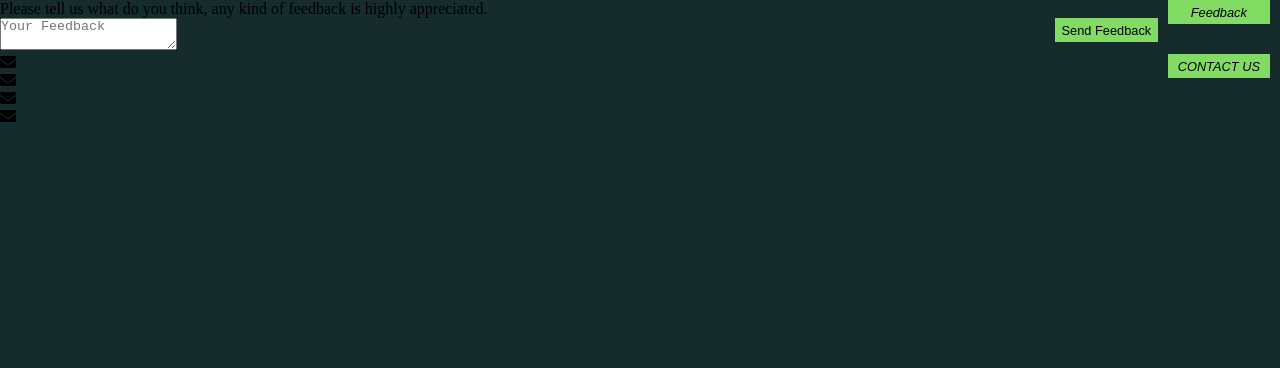
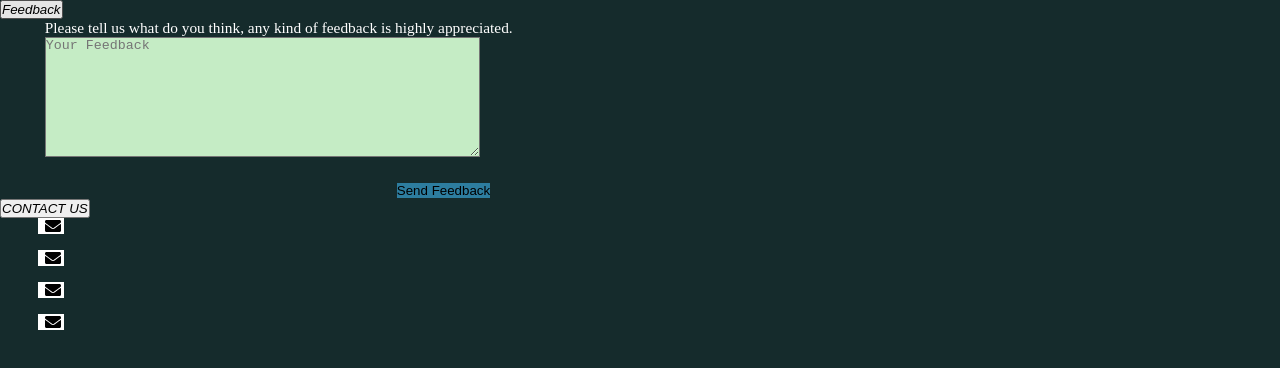
Before and after one commit to Abhishek-Gurav/Intern__1, a Next.js app: page /Feedback in a window 1280 px wide. Shown: the top 368 px of the page. Built offline with nearby package versions, Linux system fonts and the light colour scheme.

Commit message:
Update globals.css

```diff
--- a/styles/globals.css
+++ b/styles/globals.css
@@ -10,7 +10,7 @@ h5{
   color:#fff;
   display:inline-block;
 }
-button{
+.auth-btn{
   background-color:#82DB62;
   border:none;
   width:8vw;
@@ -26,7 +26,7 @@ button{
 .main__question{
   margin:auto;
   background-color:#00E86B;
-  width:80vw;
+  max-width:80vw;
   text-align:left;
   padding:1vw 0 1vw 3vw;
   margin-bottom:4vh;
@@ -34,11 +34,75 @@ button{
 }
 .main__options{
   background-color:#91c7b6;
-  width:80vw;
+  max-width:80vw;
   margin:auto;
   border-radius:3px;
-  height:30px;
+  min-height: 30px;
+  height:auto;
   padding-top:5px;
   padding-left:10px;
   margin-bottom: 15px;
 }
+
+/* Feedback */
+
+.feed__btn__1{
+  background-color:#00BD57;
+  border:none;
+  color: white;
+  font-weight: bold;
+  min-width:8vw;
+  height:3.5vh;
+  font-size:1.5vw;
+  border-radius: 5px;
+  margin: 10vh 0 5vh 3vw;
+  padding: 0 1vw;
+}
+.feed__btn__2{
+  background-color:#00BD57;
+  border:none;
+  color: white;
+  min-width:8vw;
+  height:3.5vh;
+  font-size:1.5vw;
+  border-radius: 5px;
+  margin: 5vh 0 5vh 3vw;
+  padding: 0 1vw;
+}
+.feed__btn__3{
+  background-color: #2d7d9f;
+  border: none;
+  margin-left: 31vw;
+  min-width: 6.5vw;
+}
+
+.feed__p{
+  margin-left: 3.5vw;
+  color: white;
+  font-size: 1.2vw;
+}
+
+.feed__t{
+  background-color: #c5ecc5;
+  margin-left: 3.5vw;
+  width: 34vw;
+  height: 15vh;
+  display: block;
+  margin-bottom: 3vh;
+}
+.fntawsm{
+  background-color: white;
+  background-size: auto;
+  margin-left: 0.5vw;
+  display: block;
+}
+
+.feed__fntasm__div{
+  margin-bottom: 2vh;
+  background-color: white;
+  width: 2vw;
+  margin-left: 3vw;
+}
+.feed__fntasm__p{
+  margin-left: 5vw;
+}
```
